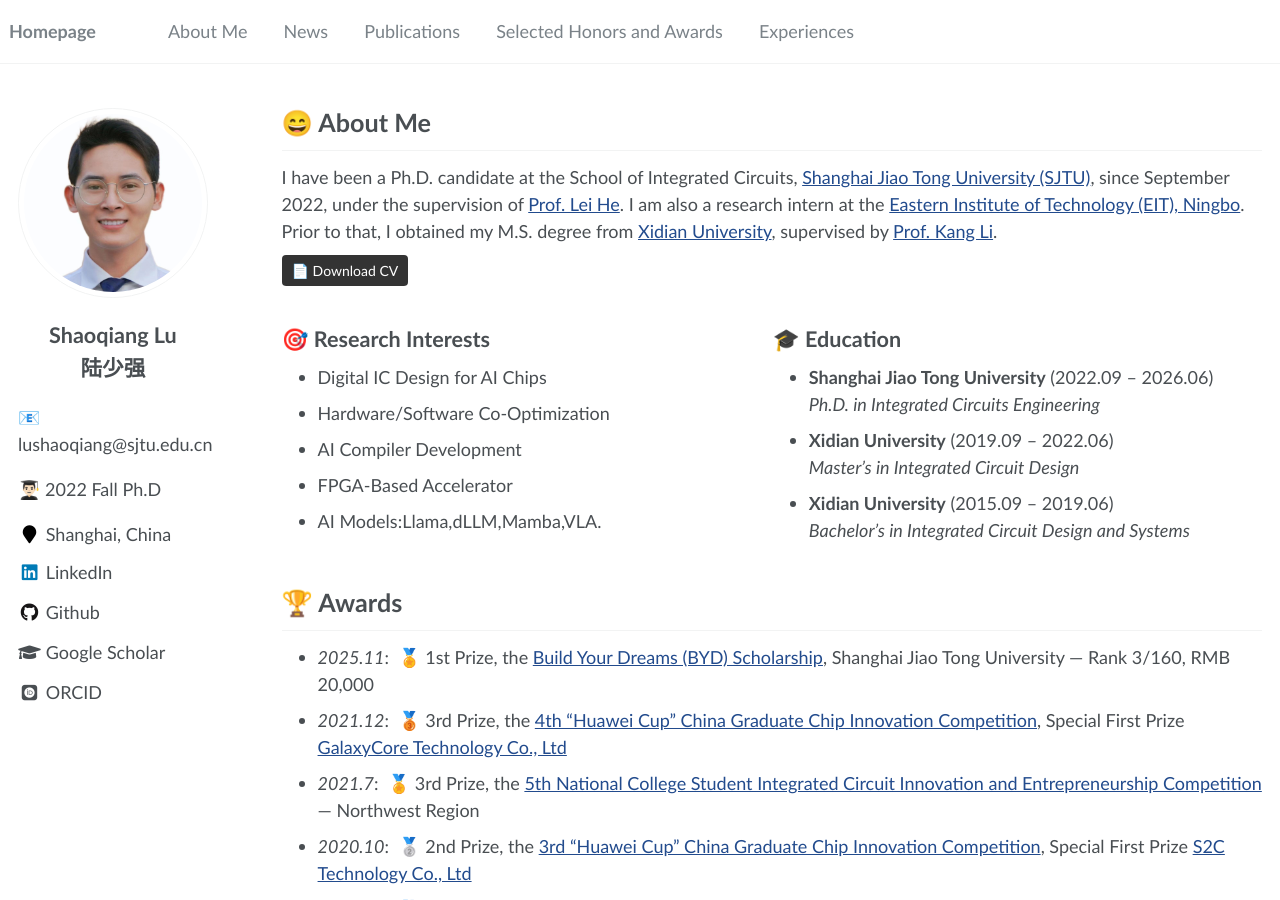
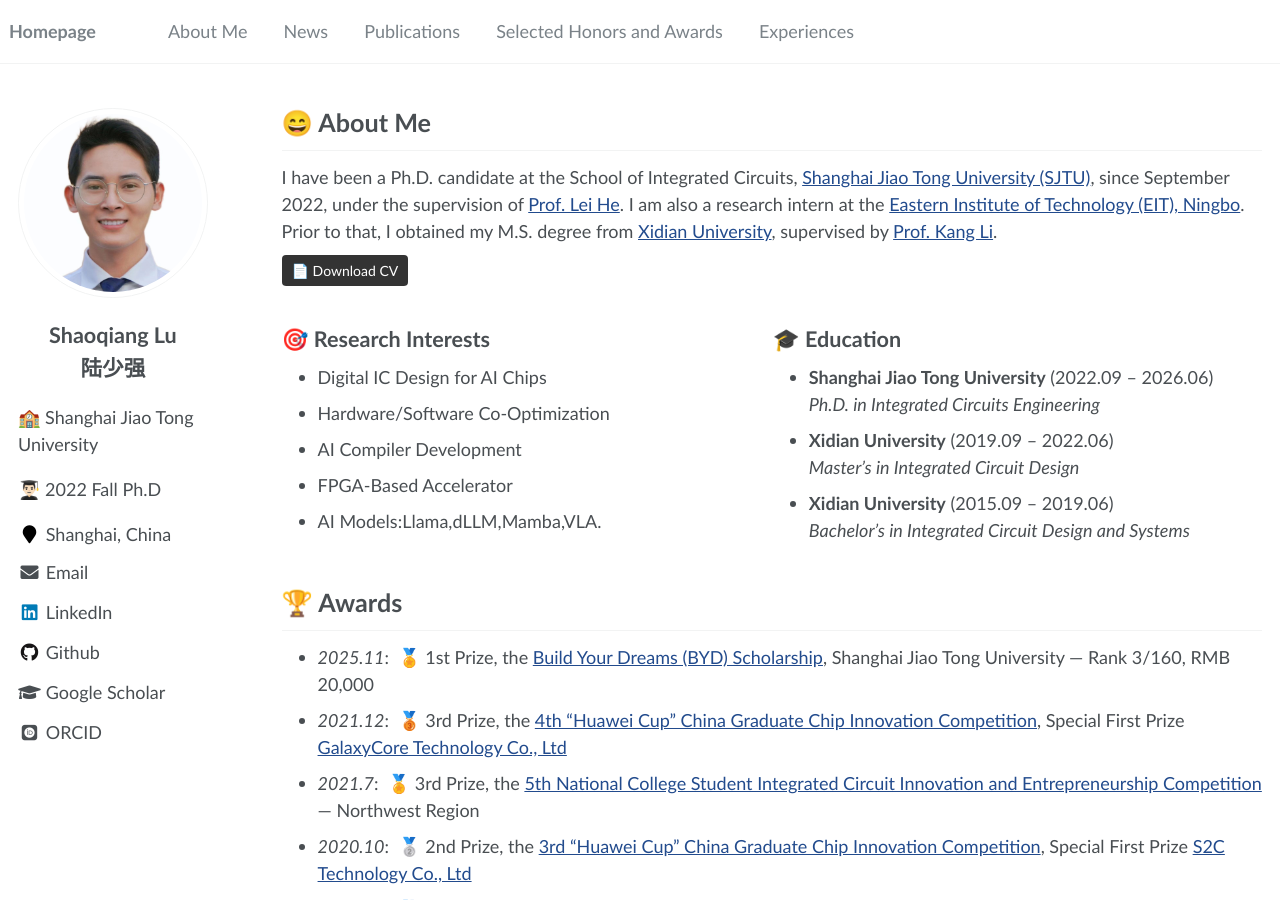
Before and after one commit to ShaoqiangLu/ShaoqangLu.github.io, a Jekyll site: the page built from _pages/about.md, in a window 1280 px wide and 900 px high. Built offline with Jekyll 4.4.1, drawn with Linux system fonts in a browser that asks for light colours; some web fonts are replaced; part of the change alters nothing that is shown.

Commit message:
Update _config.yml

```diff
--- a/_config.yml
+++ b/_config.yml
@@ -28,7 +28,7 @@ author:
   employer         :
   pubmed           :
   googlescholar    : "https://scholar.google.com/citations?user=67TW5L8AAAAJ&hl=zh-CN"
-  bio              : "📧lushaoqiang@sjtu.edu.cn"
+  email: "<a href='mailto:lushaoqiang@sjtu.edu.cn'>📧 lushaoqiang@sjtu.edu.cn</a>"
   researchgate     :  # e.g., "https://www.researchgate.net/profile/yourprofile"
   uri              :
   bitbucket        :
```
